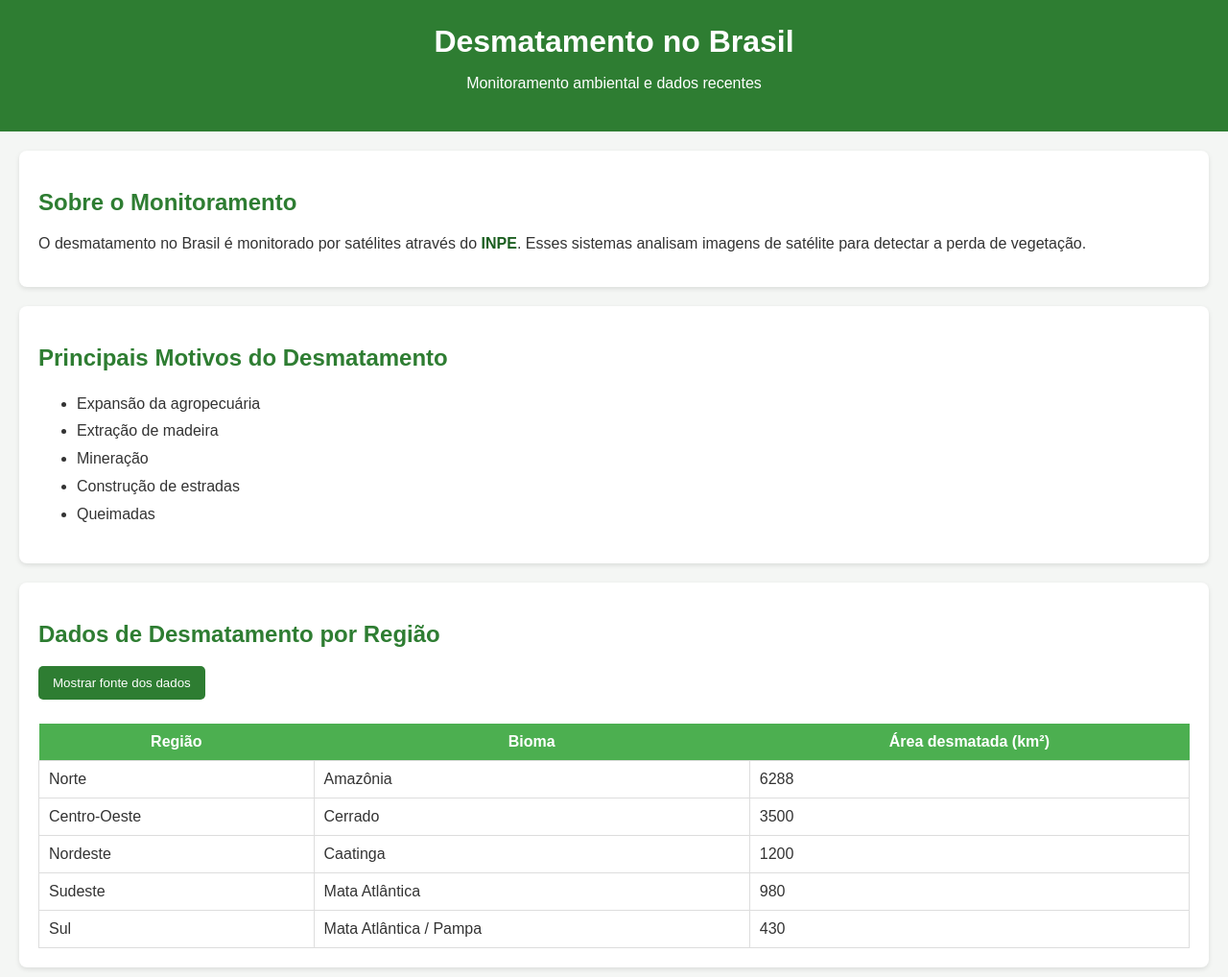
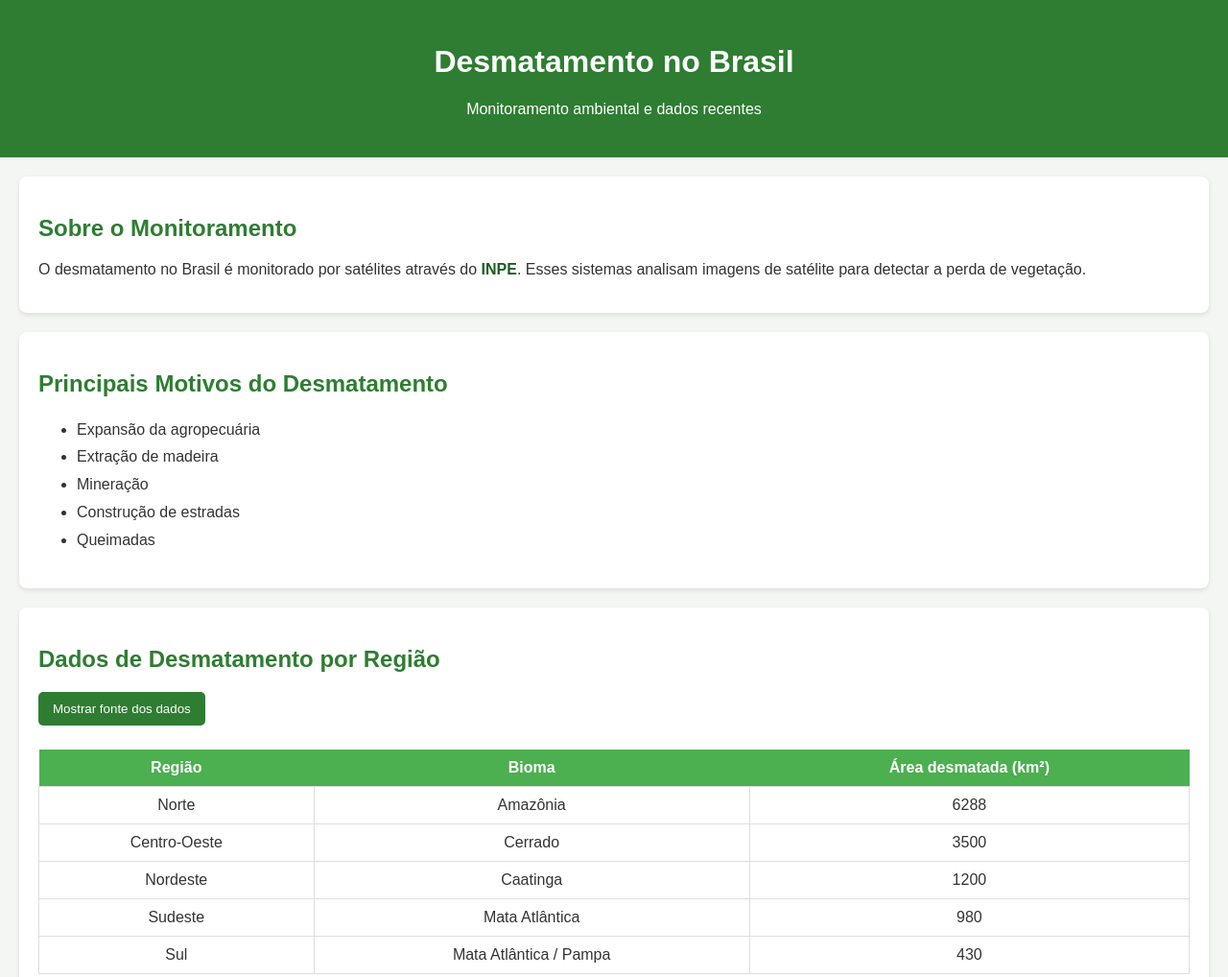
Before and after one commit to Ryan-goat7/Site-reposit-rio-, a plain HTML site: page Index.html in a window 1280 px wide. Shown: the top 1018 px of the page at 96% size. Drawn offline with Linux system fonts and the light colour scheme.

Commit message:
Update style.css

```diff
--- a/style.css
+++ b/style.css
@@ -1,4 +1,3 @@
-/* estilo geral da página */
 body{
     font-family: Arial, sans-serif;
     margin:0;
@@ -6,7 +5,6 @@ body{
     color:#333;
 }
 
-/* cabeçalho */
 header{
     background:#2e7d32;
     color:white;
@@ -14,7 +12,6 @@ header{
     padding:25px;
 }
 
-/* seções */
 section{
     padding:20px;
     margin:20px;
@@ -23,46 +20,36 @@ section{
     box-shadow:0 2px 5px rgba(0,0,0,0.1);
 }
 
-/* títulos */
-h1{
-    margin:0;
-}
-
 h2{
     color:#2e7d32;
 }
 
-/* lista */
 ul{
     line-height:1.8;
 }
 
-/* tabela */
 table{
     width:100%;
     border-collapse:collapse;
     margin-top:15px;
 }
 
-/* cabeçalho da tabela */
 th{
     background:#4caf50;
     color:white;
     padding:10px;
 }
 
-/* células */
 td{
     border:1px solid #ddd;
     padding:10px;
+    text-align:center;
 }
 
-/* efeito ao passar o mouse */
 tr:hover{
     background:#f1f1f1;
 }
 
-/* botão */
 button{
     background:#2e7d32;
     color:white;
@@ -77,7 +64,6 @@ button:hover{
     background:#1b5e20;
 }
 
-/* links */
 a{
     color:#1b5e20;
     text-decoration:none;
@@ -88,7 +74,6 @@ a:hover{
     text-decoration:underline;
 }
 
-/* rodapé */
 footer{
     text-align:center;
     background:#1b5e20;
```
